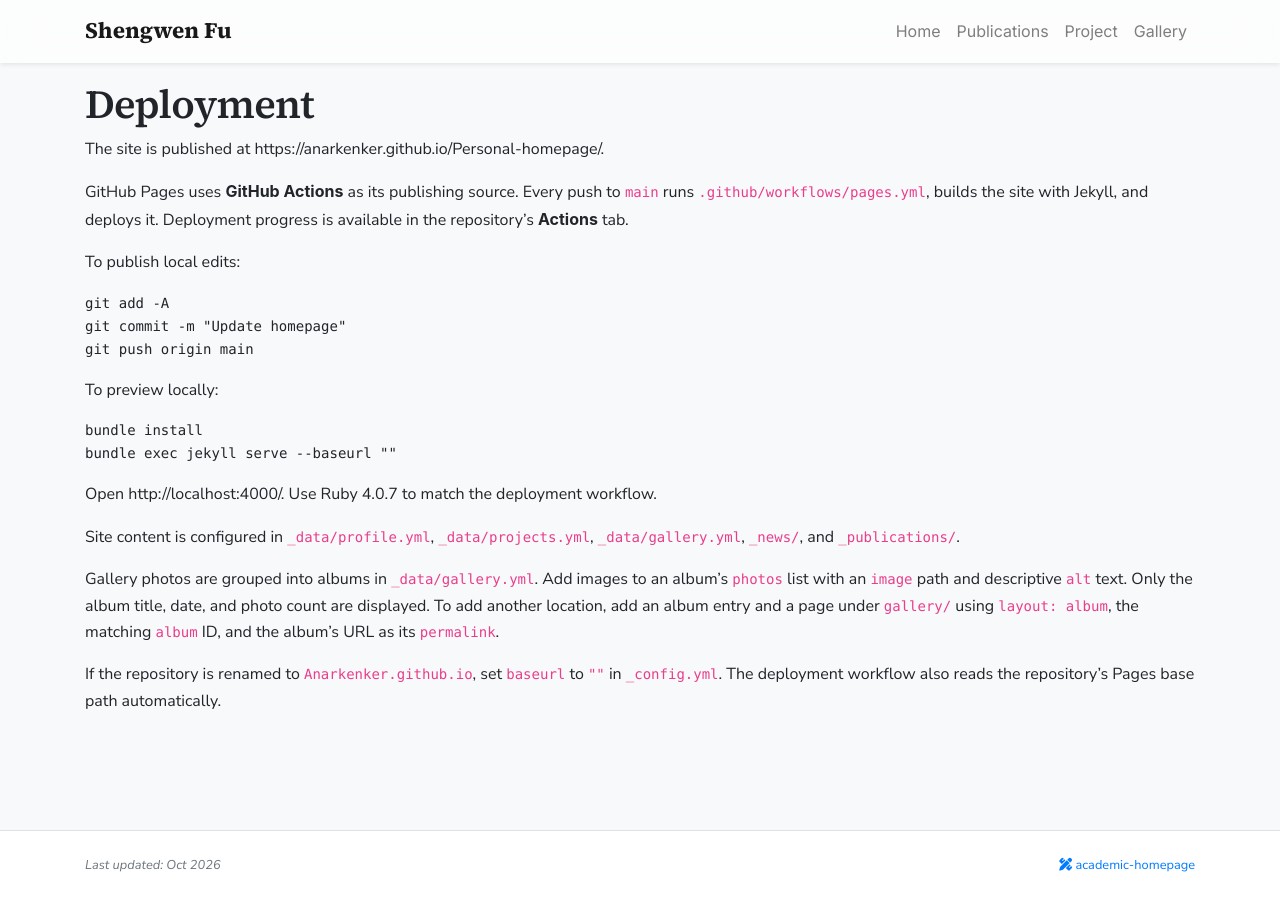
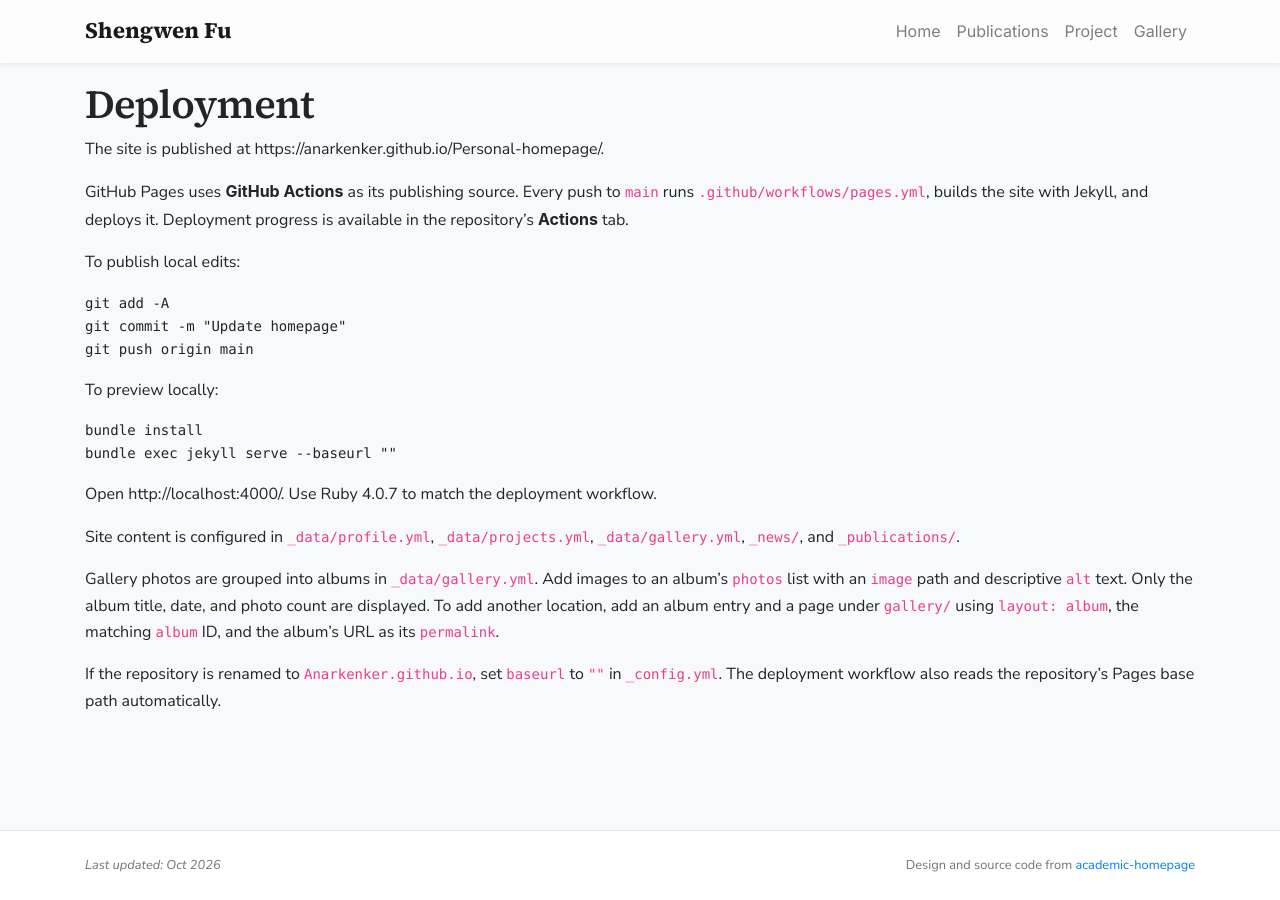
Before and after one commit to Anarkenker/Anarkenker.github.io, a Jekyll site: the page built from DEPLOYMENT.md, in a window 1280 px wide. Built offline with Jekyll 4.4.1, drawn with Linux system fonts in a browser that asks for light colours; nearby versions of some CDN libraries; some web fonts are replaced; our own code applies the rules of GitHub Pages for plain Markdown files; a style sheet for code colours, icons or effects is not loaded.

Commit message:
Update template credit in footer

```diff
--- a/_data/display.yml
+++ b/_data/display.yml
@@ -7,4 +7,4 @@
 # Feel free to replace the footer text if you would like to, but I will greatly appreciate it
 # if you keep the link to the template so that more people can benefit from it. Thanks!
 footer_text: >-
-  <a href="https://github.com/luost26/academic-homepage" target="_blank"><i class="fas fa-pencil-ruler"></i> academic-homepage</a>
+  Design and source code from <a href="https://github.com/luost26/academic-homepage" target="_blank" rel="noopener noreferrer">academic-homepage</a>
```
